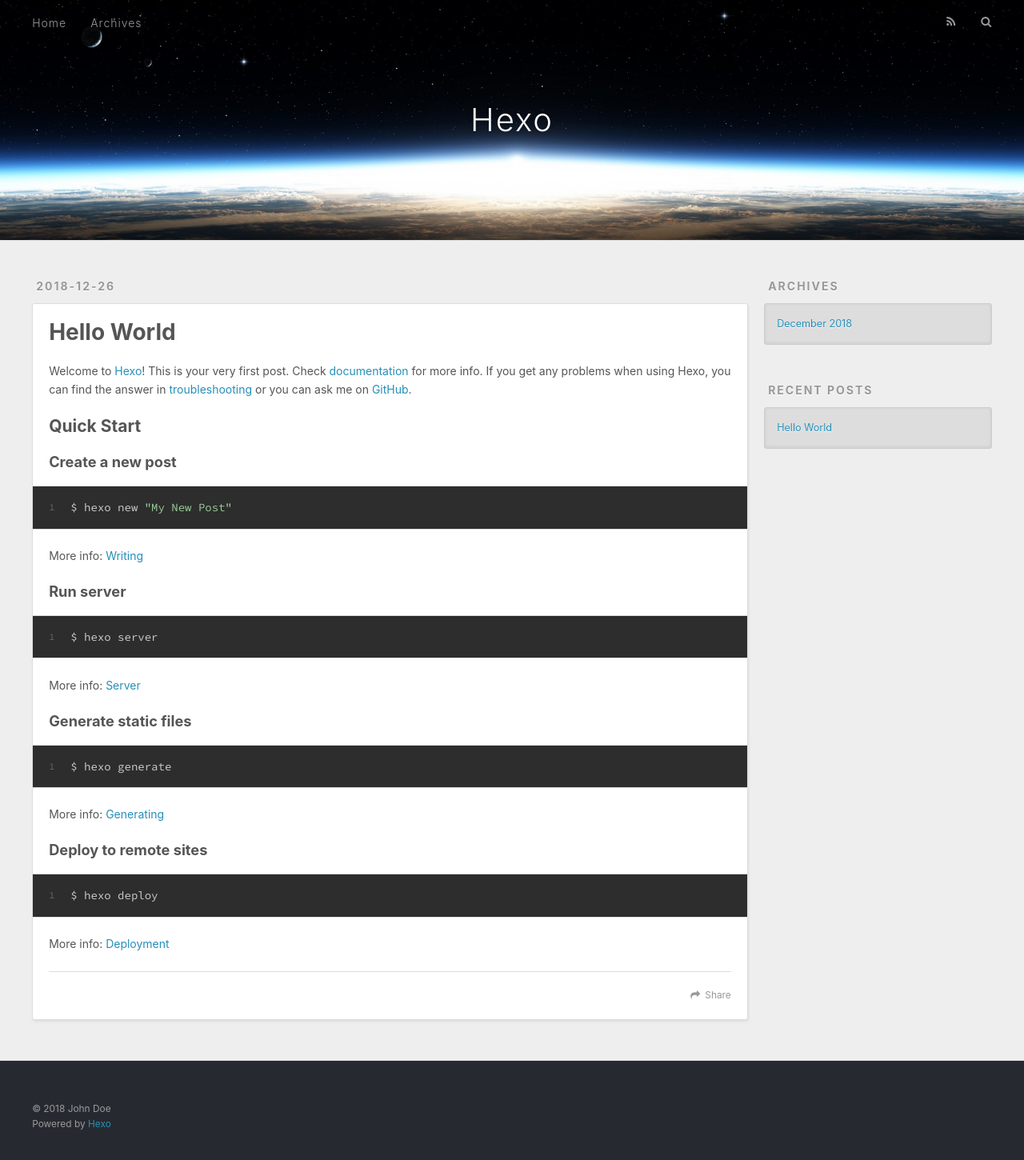
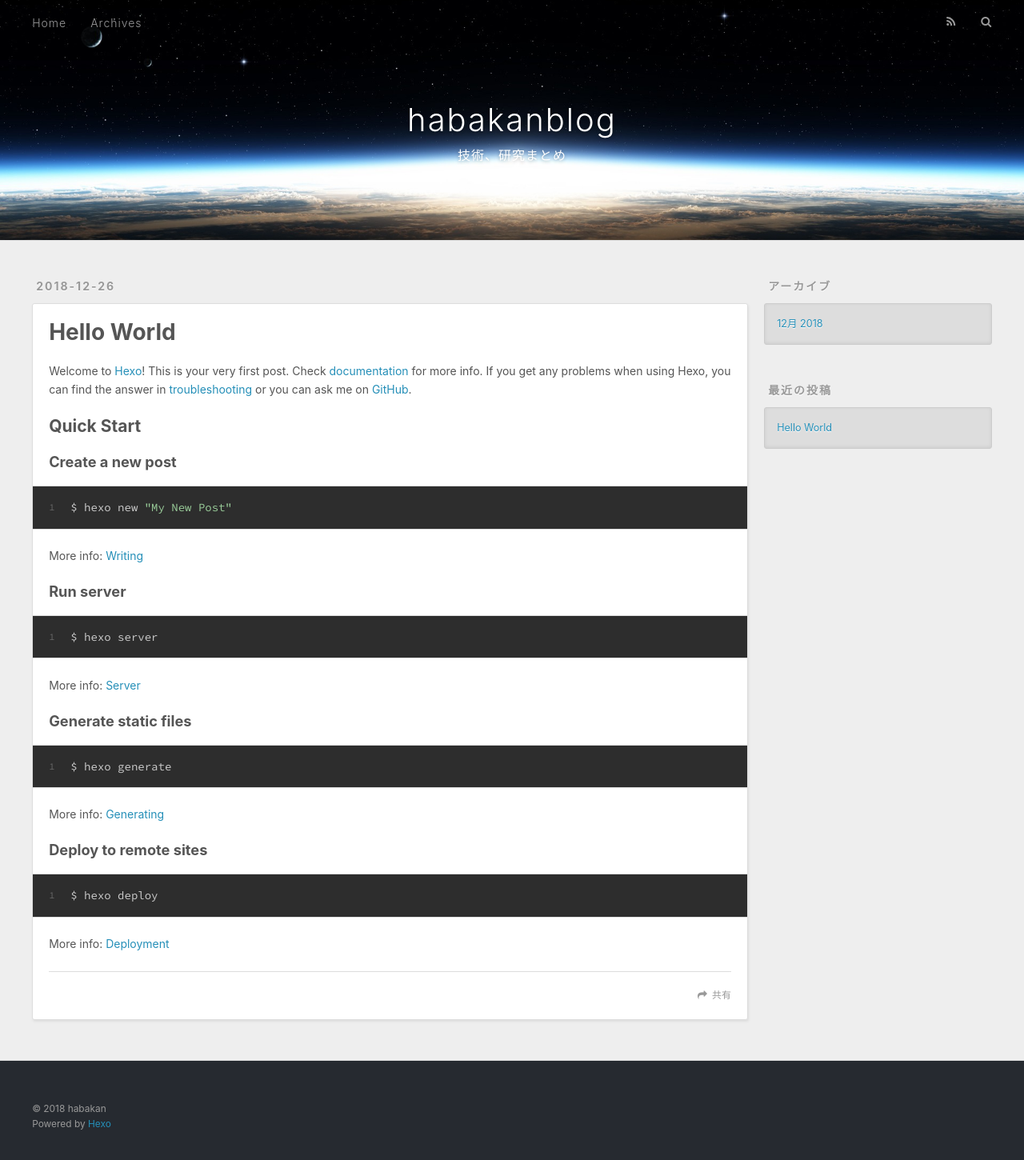
Before and after one commit to habakan/habakan.github.io, a plain HTML site: page index.html in a window 1280 px wide. Shown: the whole page at 80% size. Drawn offline with nearby package versions, Linux system fonts and the light colour scheme.

Commit message:
Site updated: 2018-12-26 23:52:59

```diff
--- a/index.html
+++ b/index.html
@@ -5,17 +5,17 @@
 
 
 
-  <title>Hexo</title>
+  <title>habakanblog</title>
   <meta name="viewport" content="width=device-width, initial-scale=1, maximum-scale=1">
   <meta property="og:type" content="website">
-<meta property="og:title" content="Hexo">
-<meta property="og:url" content="http://yoursite.com/index.html">
-<meta property="og:site_name" content="Hexo">
-<meta property="og:locale" content="default">
+<meta property="og:title" content="habakanblog">
+<meta property="og:url" content="https://habakan.github.io/archives/index.html">
+<meta property="og:site_name" content="habakanblog">
+<meta property="og:locale" content="ja">
 <meta name="twitter:card" content="summary">
-<meta name="twitter:title" content="Hexo">
+<meta name="twitter:title" content="habakanblog">
 
-    <link rel="alternate" href="/atom.xml" title="Hexo" type="application/atom+xml">
+    <link rel="alternate" href="/atom.xml" title="habakanblog" type="application/atom+xml">
 
 
     <link rel="icon" href="/favicon.png">
@@ -34,8 +34,12 @@
   <div id="header-outer" class="outer">
     <div id="header-title" class="inner">
       <h1 id="logo-wrap">
-        <a href="/" id="logo">Hexo</a>
+        <a href="/" id="logo">habakanblog</a>
       </h1>
+
+        <h2 id="subtitle-wrap">
+          <a href="/" id="subtitle">技術、研究まとめ</a>
+        </h2>
 
     </div>
     <div id="header-inner" class="inner">
@@ -49,12 +53,12 @@
       </nav>
       <nav id="sub-nav">
 
-          <a id="nav-rss-link" class="nav-icon" href="/atom.xml" title="RSS Feed"></a>
+          <a id="nav-rss-link" class="nav-icon" href="/atom.xml" title="RSSフィード"></a>
 
-        <a id="nav-search-btn" class="nav-icon" title="Search"></a>
+        <a id="nav-search-btn" class="nav-icon" title="検索"></a>
       </nav>
       <div id="search-form-wrap">
-        <form action="//google.com/search" method="get" accept-charset="UTF-8" class="search-form"><input type="search" name="q" class="search-form-input" placeholder="Search"><button type="submit" class="search-form-submit">&#xF002;</button><input type="hidden" name="sitesearch" value="http://yoursite.com"></form>
+        <form action="//google.com/search" method="get" accept-charset="UTF-8" class="search-form"><input type="search" name="q" class="search-form-input" placeholder="Search"><button type="submit" class="search-form-submit">&#xF002;</button><input type="hidden" name="sitesearch" value="https://habakan.github.io/archives"></form>
       </div>
     </div>
   </div>
@@ -97,7 +101,7 @@
 
     </div>
     <footer class="article-footer">
-      <a data-url="http://yoursite.com/2018/12/26/hello-world/" data-id="cjq5a32dn0000n6vx03515y5w" class="article-share-link">Share</a>
+      <a data-url="https://habakan.github.io/archives/2018/12/26/hello-world/" data-id="cjq5a32dn0000n6vx03515y5w" class="article-share-link">共有</a>
 
 
     </footer>
@@ -123,9 +127,9 @@
 
 
   <div class="widget-wrap">
-    <h3 class="widget-title">Archives</h3>
+    <h3 class="widget-title">アーカイブ</h3>
     <div class="widget">
-      <ul class="archive-list"><li class="archive-list-item"><a class="archive-list-link" href="/archives/2018/12/">December 2018</a></li></ul>
+      <ul class="archive-list"><li class="archive-list-item"><a class="archive-list-link" href="/archives/2018/12/">12月 2018</a></li></ul>
     </div>
   </div>
 
@@ -133,7 +137,7 @@
 
 
   <div class="widget-wrap">
-    <h3 class="widget-title">Recent Posts</h3>
+    <h3 class="widget-title">最近の投稿</h3>
     <div class="widget">
       <ul>
 
@@ -153,7 +157,7 @@
 
   <div class="outer">
     <div id="footer-info" class="inner">
-      &copy; 2018 John Doe<br>
+      &copy; 2018 habakan<br>
       Powered by <a href="http://hexo.io/" target="_blank">Hexo</a>
     </div>
   </div>
```
Also changed, not shown: 2018/12/26/hello-world/index.html (+18 -14 lines), archives/2018/12/index.html (+20 -16 lines), archives/2018/index.html (+20 -16 lines), archives/index.html (+20 -16 lines).
